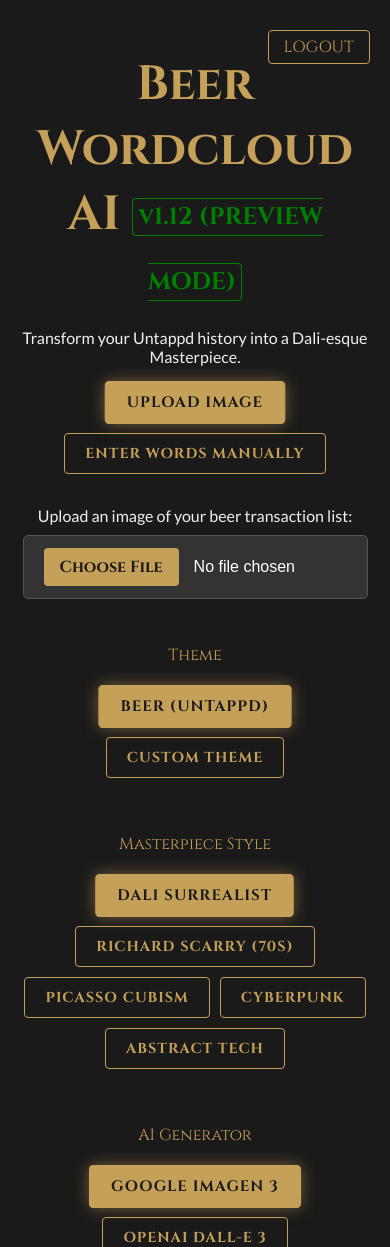
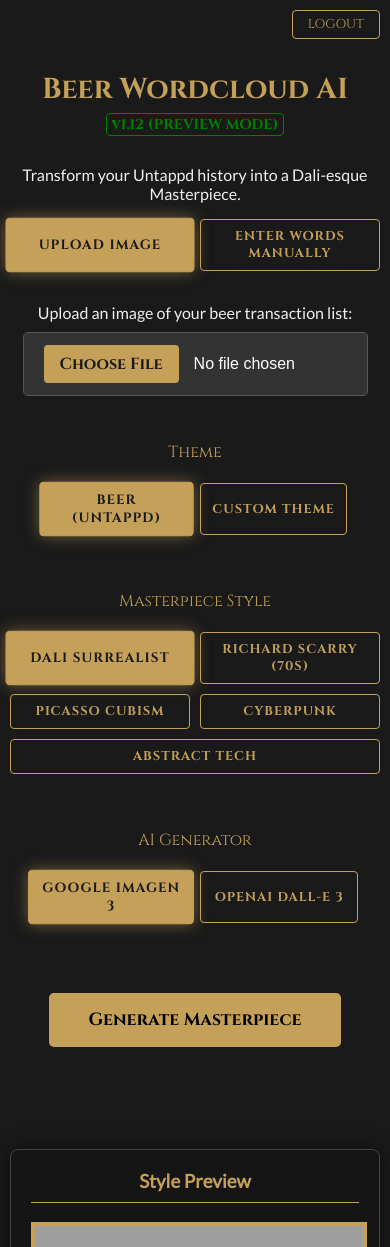
Before and after one commit to cshoesmith/Wordcloud_AI, a FastAPI app: page / in a window 390 px wide. Shown: the top 1247 px of the page. Run offline with FastAPI, Linux system fonts and the light colour scheme; the visitor is signed in with stand-in values (Sample User, id 1); grey boxes are pictures that could not be loaded.

Commit message:
Optimize UI for mobile devices

```diff
--- a/static/style.css
+++ b/static/style.css
@@ -281,3 +281,97 @@
         position: static;
     }
 }
+
+/* Header & Logout Specifics */
+.main-header {
+    position: relative;
+    width: 100%;
+}
+
+.logout-btn {
+    position: absolute;
+    top: 0;
+    right: 0;
+    color: var(--gold);
+    text-decoration: none;
+    font-family: 'Cinzel', serif;
+    border: 1px solid var(--gold);
+    padding: 5px 15px;
+    border-radius: 4px;
+    transition: all 0.3s;
+    font-size: 0.8rem;
+}
+
+.logout-btn:hover {
+    background: rgba(197, 160, 89, 0.1);
+}
+
+.version-badge {
+    font-size: 0.5em;
+    color: green;
+    vertical-align: middle;
+    border: 1px solid green;
+    padding: 2px 5px;
+    border-radius: 4px;
+    display: inline-block;
+}
+
+/* Mobile Optimizations (Phones) */
+@media (max-width: 600px) {
+    body {
+        padding: 10px;
+    }
+
+    h1 {
+        font-size: 1.8rem;
+        line-height: 1.2;
+    }
+
+    .version-badge {
+        display: block;
+        width: fit-content;
+        margin: 5px auto;
+    }
+
+    /* Stack logout button properly on small screens */
+    .logout-btn {
+        position: static;
+        display: inline-block;
+        margin-bottom: 15px;
+        align-self: flex-end;
+    }
+
+    .main-header {
+        display: flex;
+        flex-direction: column;
+        align-items: center;
+    }
+
+    .matting {
+        padding: 15px;
+    }
+
+    .picture-frame {
+        border-width: 10px;
+    }
+
+    .container {
+        width: 100%;
+    }
+
+    .input-group {
+        width: 100%;
+    }
+
+    /* Ensure inputs don't overflow */
+    textarea, input[type="text"], .preview-column {
+        width: 100%;
+        box-sizing: border-box;
+    }
+
+    .xor-btn {
+        padding: 8px 10px;
+        font-size: 0.8rem;
+        flex: 1 1 40%; /* 2 per rowish */
+    }
+}
--- a/templates/index.html
+++ b/templates/index.html
@@ -9,9 +9,9 @@
 </head>
 <body>
     <div class="container">
-        <header style="position: relative; width: 100%;">
-            <a href="/logout" style="position: absolute; top: 10px; right: 0; color: var(--gold); text-decoration: none; font-family: 'Cinzel', serif; border: 1px solid var(--gold); padding: 5px 15px; border-radius: 4px; transition: all 0.3s;" onmouseover="this.style.background='rgba(197, 160, 89, 0.1)'" onmouseout="this.style.background='transparent'">LOGOUT</a>
-            <h1>Beer Wordcloud AI <span style="font-size: 0.5em; color: green; vertical-align: middle; border: 1px solid green; padding: 2px 5px; border-radius: 4px;">v1.12 (PREVIEW MODE)</span></h1>
+        <header class="main-header">
+            <a href="/logout" class="logout-btn">LOGOUT</a>
+            <h1>Beer Wordcloud AI <span class="version-badge">v1.12 (PREVIEW MODE)</span></h1>
             <p>Transform your Untappd history into a Dali-esque Masterpiece.</p>
         </header>
 
```
